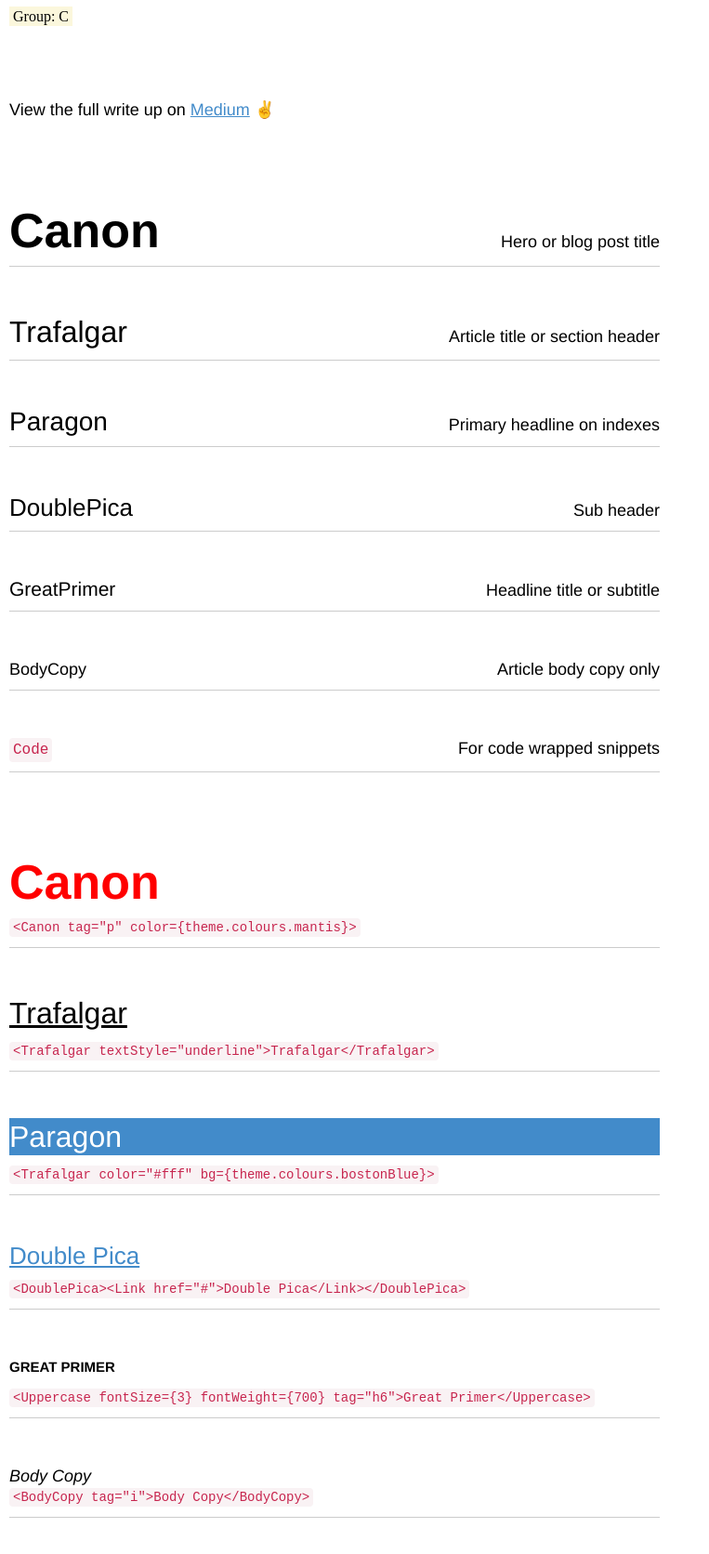
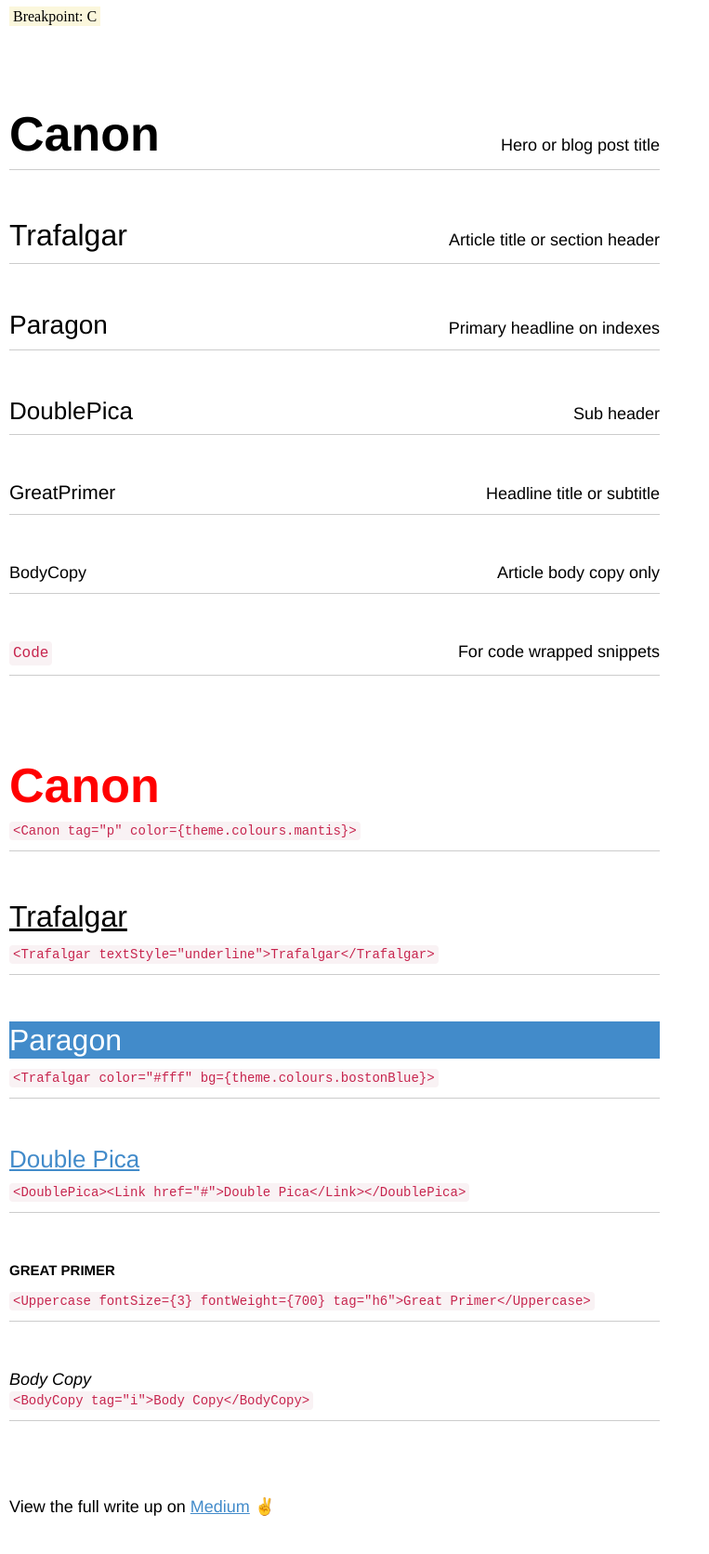
Before and after one commit to Jezfx/react-typography-system, a React (Create React App) app: page / in a window 1280 px wide. Shown: the top 1672 px of the page at 93% size, without its empty margins (0-763 px from the left). Built offline with nearby package versions, Linux system fonts and the light colour scheme; what webfontloader would draw is missing.

Commit message:
layout changes and medium link

```diff
--- a/src/App.js
+++ b/src/App.js
@@ -28,12 +28,6 @@ class App extends Component {
         <>
           <Section>
             <Breakpoint />
-          </Section>
-
-          <Section>
-            <BodyCopy>
-              View the full write up on <Link href="#">Medium</Link> ✌️
-            </BodyCopy>
           </Section>
 
           <Section>
@@ -125,6 +119,12 @@ class App extends Component {
               >{`<BodyCopy tag="i">Body Copy</BodyCopy>`}</Code>
             </Row>
           </Section>
+          <Section>
+            <BodyCopy>
+              View the full write up on{" "}
+              <Link href="https://medium.com/p/f9d1c8e16d55/">Medium</Link> ✌️
+            </BodyCopy>
+          </Section>
         </>
       </ThemeProvider>
     );
--- a/src/Breakpoint/index.js
+++ b/src/Breakpoint/index.js
@@ -19,4 +19,4 @@ const Breakpoint = styled.span`
   }
 `;
 
-export default () => <Breakpoint>Group: </Breakpoint>;
+export default () => <Breakpoint>Breakpoint: </Breakpoint>;
```
